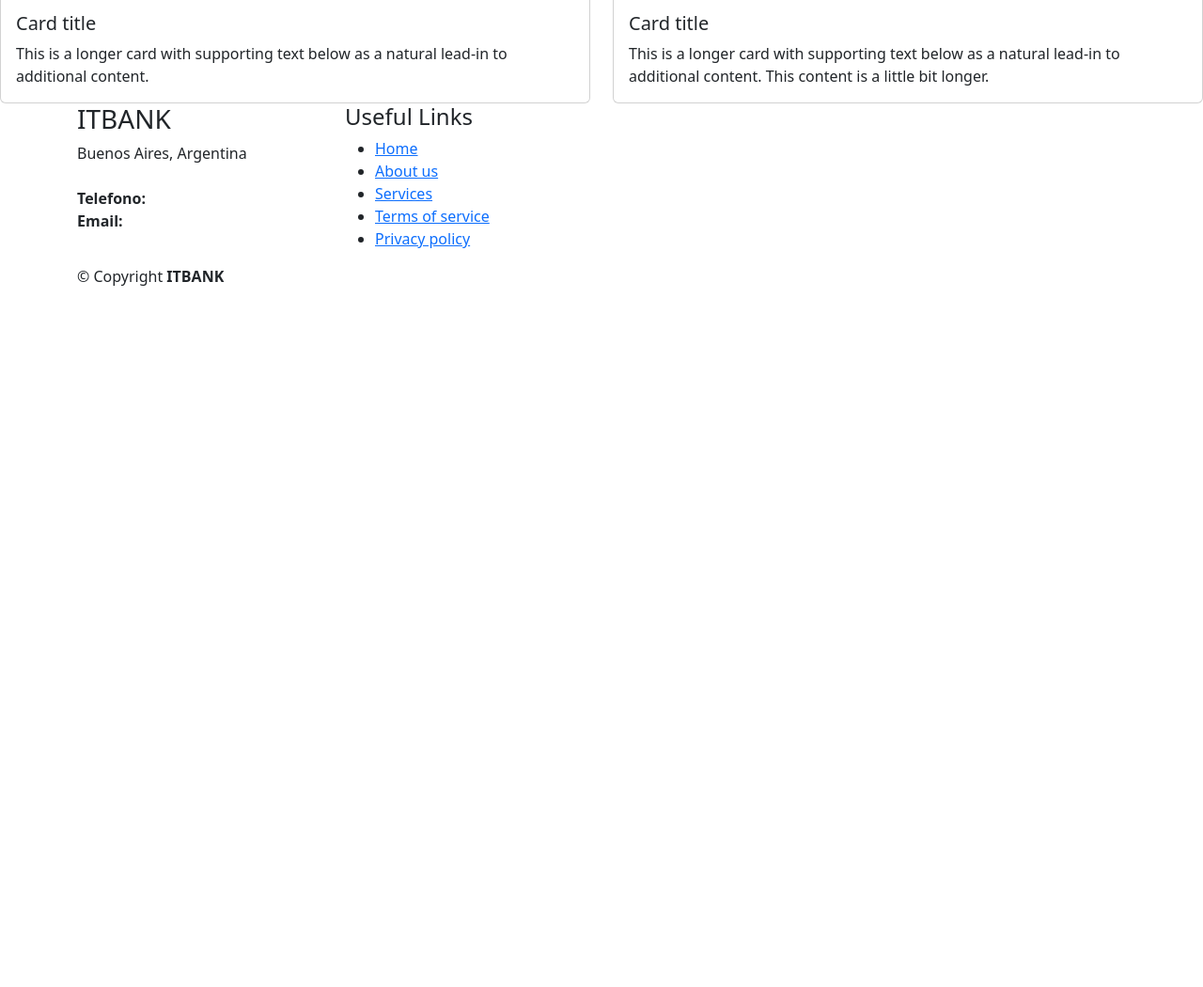
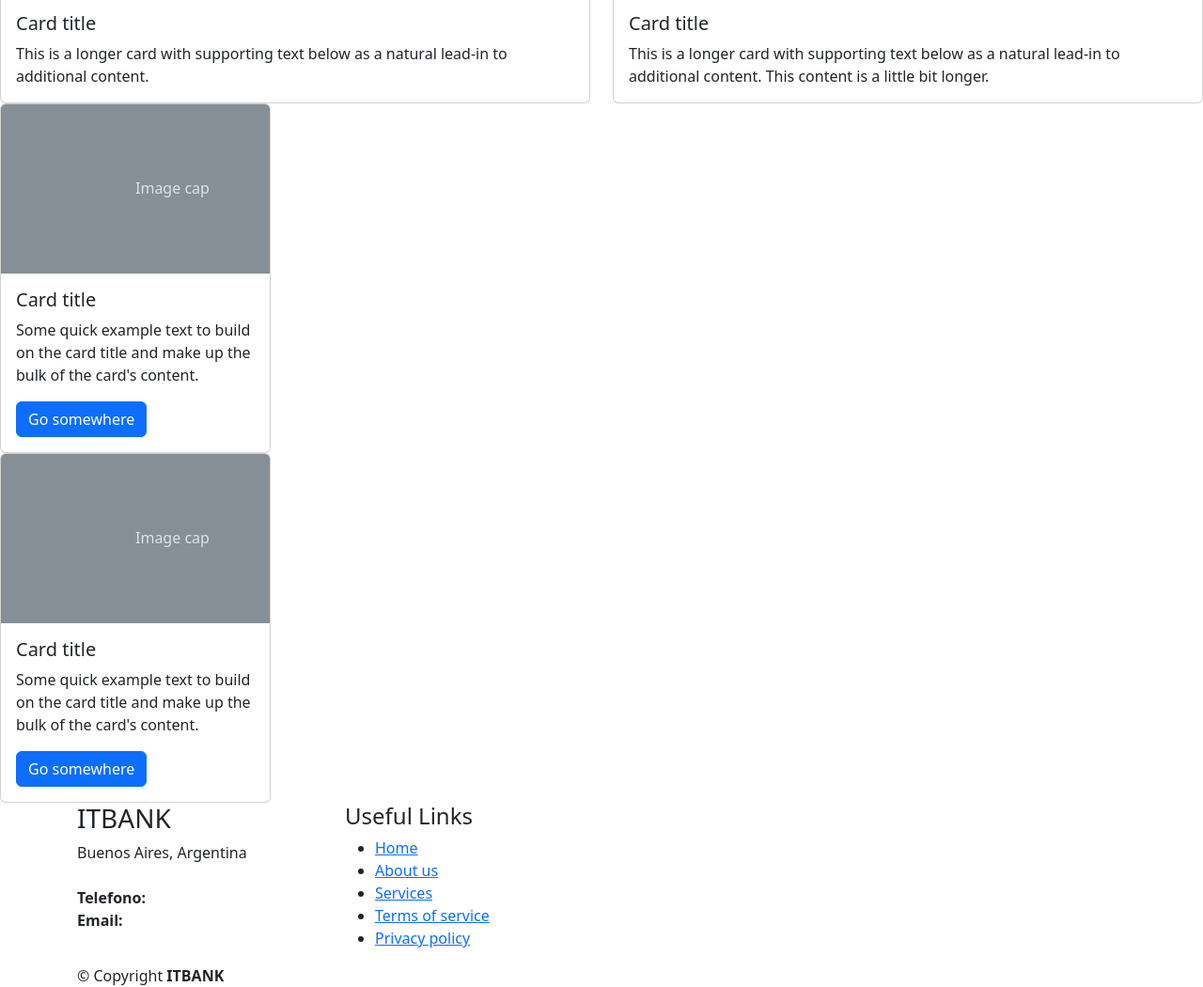
Before and after one commit to yamilabang/SPRINT-1, a plain HTML site: page index.html in a window 1280 px wide. Shown: the part 647-1697 px from the top of the page at 94% size. Before the commit the page ends 953 px from the top, so only its background shows below. Drawn offline with nearby package versions, Linux system fonts and the light colour scheme.

Commit message:
parte Pri

```diff
--- a/index.html
+++ b/index.html
@@ -153,7 +153,25 @@
     </div>
 
     </div>
+    <div class="card" style="width: 18rem;">
+      <svg class="bd-placeholder-img card-img-top" width="100%" height="180" xmlns="http://www.w3.org/2000/svg" role="img" aria-label="Placeholder: Image cap" preserveAspectRatio="xMidYMid slice" focusable="false"><title>Placeholder</title><rect width="100%" height="100%" fill="#868e96"></rect><text x="50%" y="50%" fill="#dee2e6" dy=".3em">Image cap</text></svg>
 
+      <div class="card-body">
+        <h5 class="card-title">Card title</h5>
+        <p class="card-text">Some quick example text to build on the card title and make up the bulk of the card's content.</p>
+        <a href="#" class="btn btn-primary">Go somewhere</a>
+      </div>
+    </div>
+
+    <div class="card" style="width: 18rem;">
+          <svg class="bd-placeholder-img card-img-top" width="100%" height="180" xmlns="http://www.w3.org/2000/svg" role="img" aria-label="Placeholder: Image cap" preserveAspectRatio="xMidYMid slice" focusable="false"><title>Placeholder</title><rect width="100%" height="100%" fill="#868e96"></rect><text x="50%" y="50%" fill="#dee2e6" dy=".3em">Image cap</text></svg>
+
+          <div class="card-body">
+            <h5 class="card-title">Card title</h5>
+            <p class="card-text">Some quick example text to build on the card title and make up the bulk of the card's content.</p>
+            <a href="#" class="btn btn-primary">Go somewhere</a>
+          </div>
+        </div>
 
 
 
```
